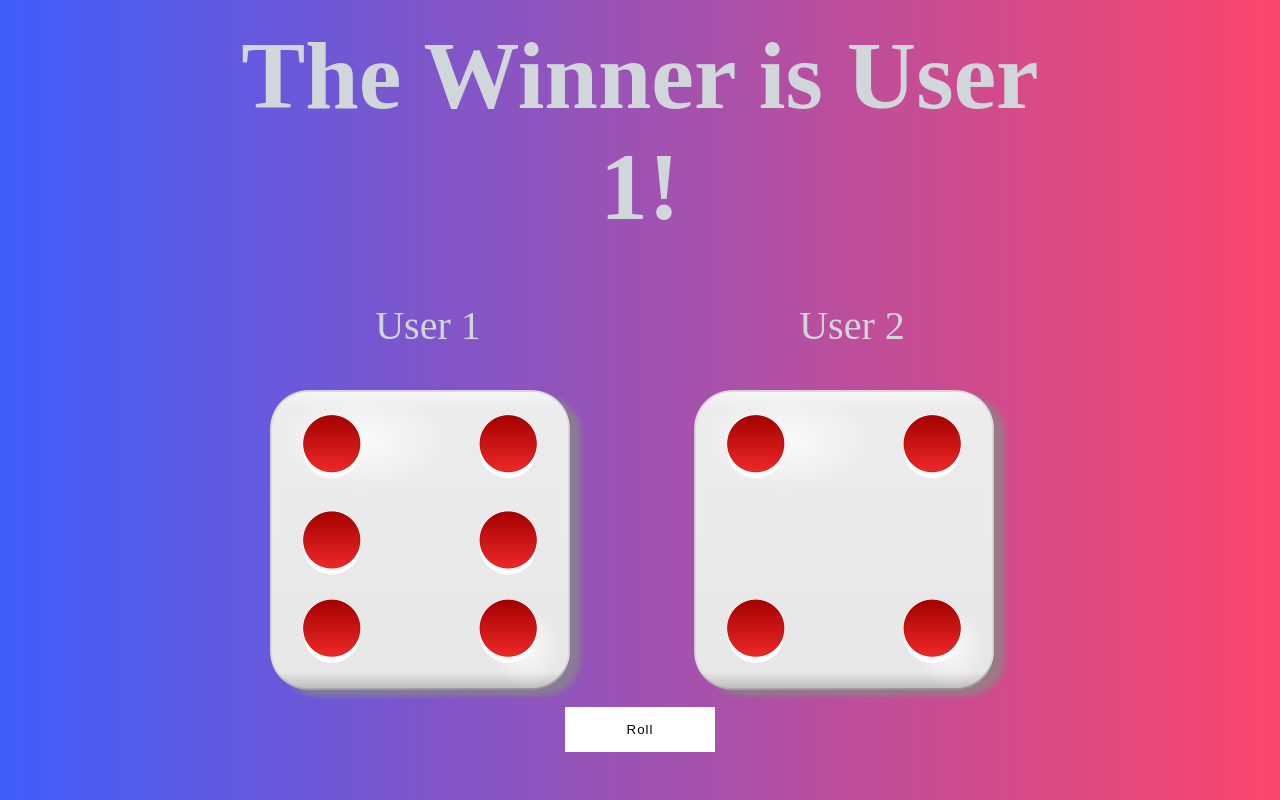
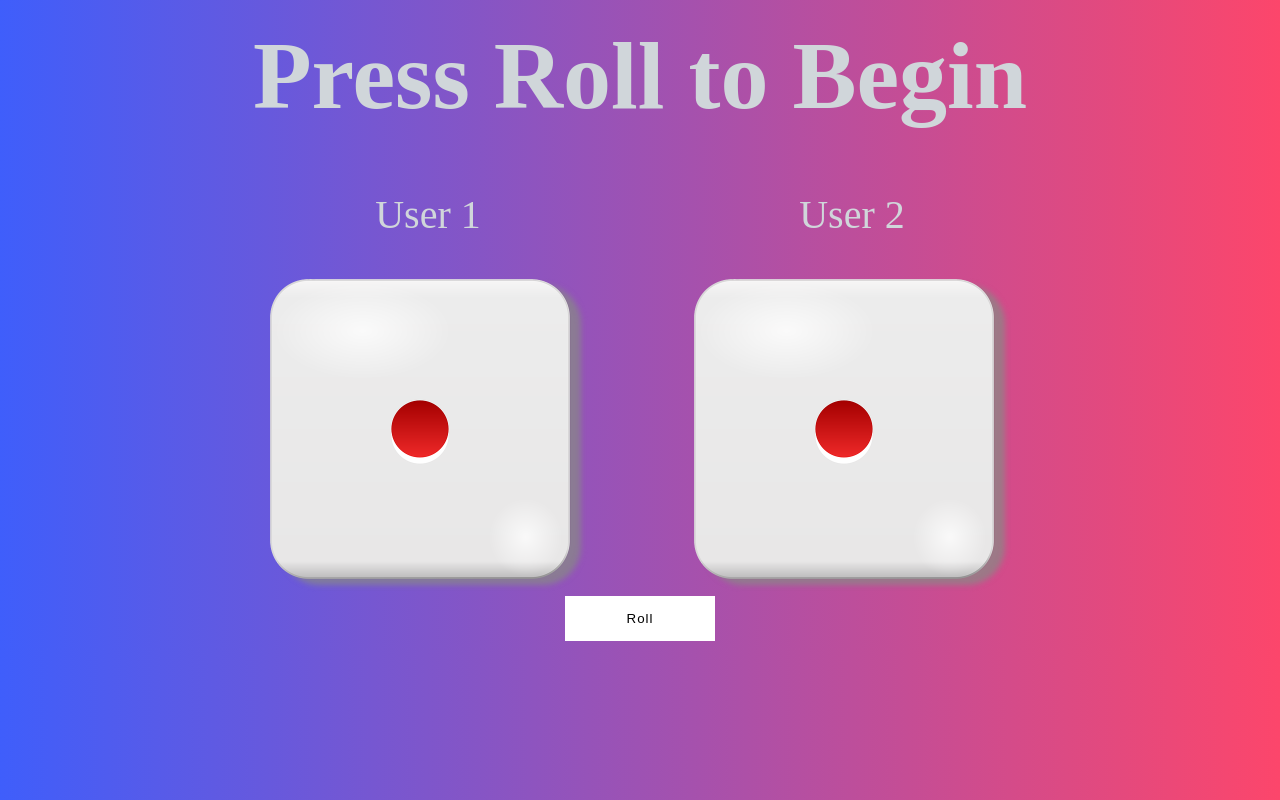
Before and after one commit to mdbshero/DGamePractice, a plain HTML site: page index.html in a window 1280 px wide. Drawn offline with Linux system fonts and the light colour scheme.

Commit message:
moved all JS logic into roll function that only activites on button press.

```diff
--- a/index.html
+++ b/index.html
@@ -12,14 +12,14 @@
 <body>
     <div class="wrapper">
         <div>
-            <h1></h1>
+            <h1>Press Roll to Begin</h1>
             <div class="dice-area">
                 <p>User 1</p>
-                <img />
+                <img src="./assets/dice1.png"/>
             </div>
             <div class="dice-area">
                 <p>User 2</p>
-                <img />
+                <img src="./assets/dice1.png"/>
             </div>
         </div>
         <button onclick="roll()">Roll</button>
--- a/script.js
+++ b/script.js
@@ -1,4 +1,14 @@
 //First dice random number and image
+
+let dice = document.querySelectorAll("img");
+function roll() {
+  dice.forEach(function (die) {
+    die.classList.add("shake");
+  });
+  setTimeout(function () {
+    dice.forEach(function (die) {
+      die.classList.remove("shake");
+    });
     const firstRandomNum = Math.floor(Math.random() * 6) + 1;
 
     const firstDiceImage = `assets/dice${firstRandomNum}.png`;
@@ -19,16 +29,5 @@ if (firstRandomNum > secondRandomNum) {
     } else {
       document.querySelector("h1").innerHTML = "Draw!";
     }
-
-let dice = document.querySelectorAll("img");
-console.log(dice)
-function roll() {
-  dice.forEach(function (die) {
-    die.classList.add("shake");
-  });
-  setTimeout(function () {
-    dice.forEach(function (die) {
-      die.classList.remove("shake");
-    });
   }, 1000);
 }
```
Lines whose indentation alone changed are shown as unchanged.
